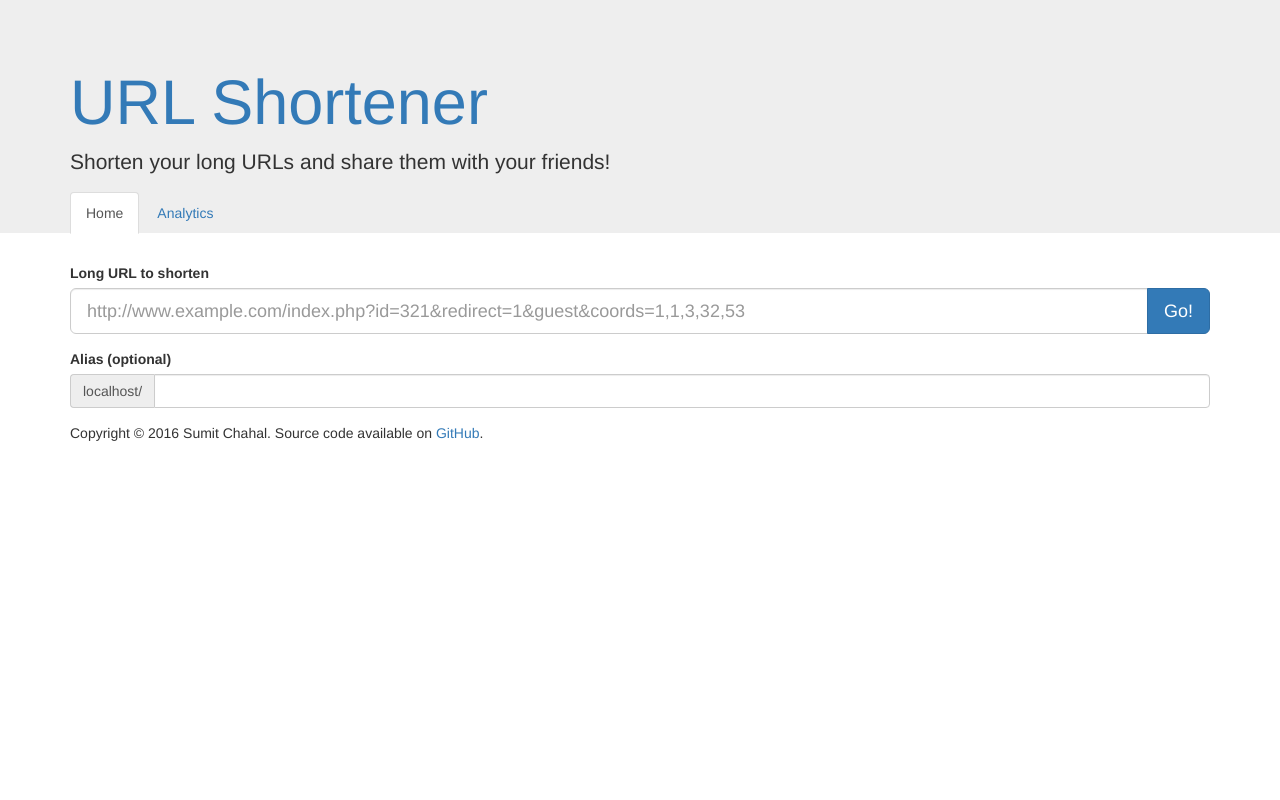
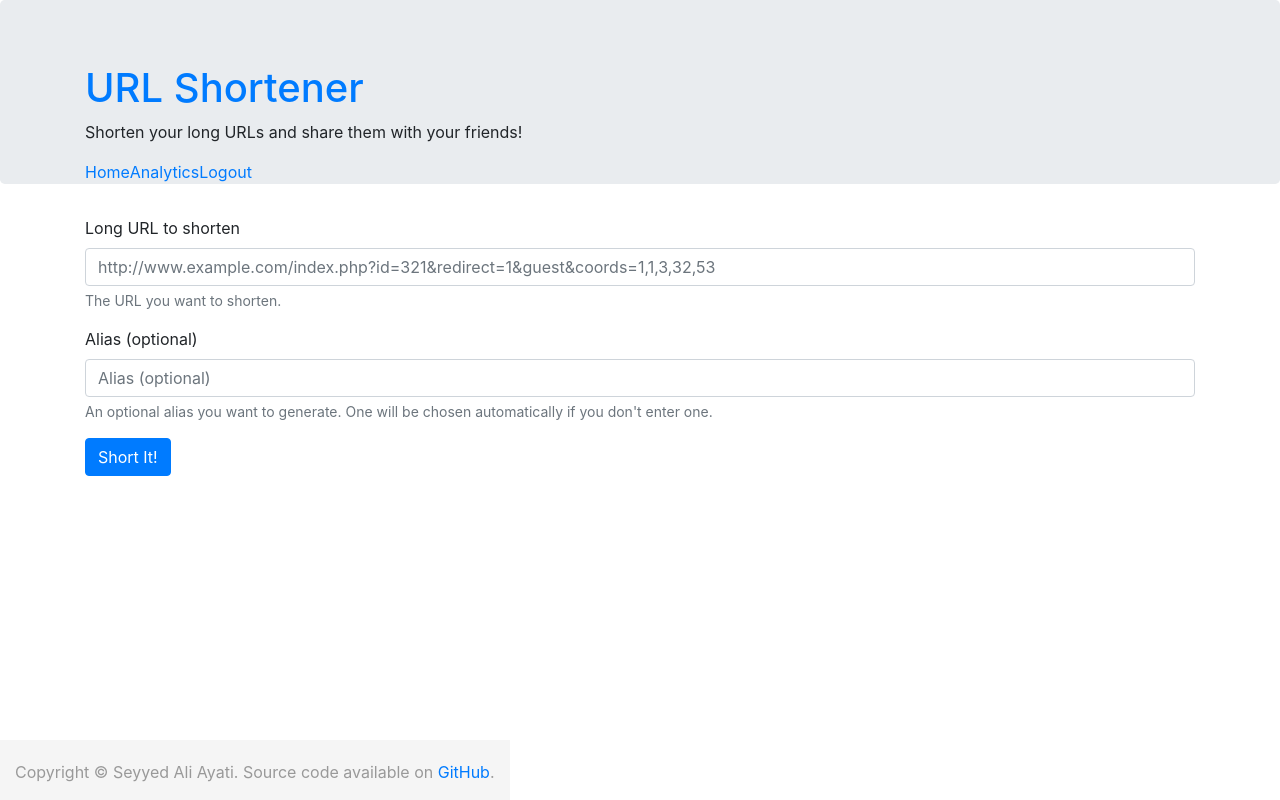
Before and after one commit to seyyedaliayati/Django-URL-Shortener, a Django app: page / in a window 1280 px wide. Run offline with Django 4.2, Linux system fonts and the light colour scheme; the visitor is signed in with stand-in values (Sample User, id 1); some libraries are stand-ins or nearby versions.

Commit message:
Added bootstrap4

```diff
--- /dev/null
+++ b/url_shortener/accounts/urls.py
@@ -0,0 +1,11 @@
+from unicodedata import name
+from django.urls import path
+
+from . import views
+
+app_name = 'accounts'
+urlpatterns = [
+    path('login/', views.CustomLoginView.as_view(), name='login'),
+    path("logout/", views.LogoutView.as_view(), name="logout"),
+    path("register/", views.RegisterView.as_view(), name="register")
+]
--- a/url_shortener/app_urls/forms.py
+++ b/url_shortener/app_urls/forms.py
@@ -9,7 +9,16 @@
 
 
 class URLShortenerForm(forms.Form):
-
+    url = forms.URLField(
+        max_length=_url.max_length,
+        required=True,
+        help_text=_("The URL you want to shorten."),
+        label=_('Long URL to shorten'),
+        widget=forms.URLInput(
+            attrs={'placeholder': 'http://www.example.com/index.php?id=321&redirect=1&guest&coords=1,1,3,32,53',
+                   'required': 'true'},
+        ),
+    )
     alias = forms.CharField(
         max_length=_alias.max_length,
         required=False,
@@ -22,14 +31,3 @@
             message='Alias can only contain alphabets, numerals, underscores and hyphens',
         )]
     )
-
-    url = forms.URLField(
-        max_length=_url.max_length,
-        required=True,
-        help_text=_("The URL you want to shorten."),
-        label=_('Long URL to shorten'),
-        widget=forms.URLInput(
-            attrs={'placeholder': 'http://www.example.com/index.php?id=321&redirect=1&guest&coords=1,1,3,32,53',
-                   'required': 'true'},
-        ),
-    )
--- a/url_shortener/requirements.txt
+++ b/url_shortener/requirements.txt
@@ -1,3 +1,3 @@
 Django
 hashids
-django-widget-tweaks
+django-bootstrap4
--- a/url_shortener/static/css/main.css
+++ b/url_shortener/static/css/main.css
@@ -15,6 +15,9 @@
   }
   #footer {
     background-color: #f5f5f5;
+    position: absolute;
+    left: 0;
+    bottom: 0;
   }
   .credit {
     margin: 20px 0;
--- a/url_shortener/templates/404.html
+++ b/url_shortener/templates/404.html
@@ -1,4 +1,4 @@
-{% extends 'url_shortener/base.html' %}
+{% extends 'base.html' %}
 
 {% block title %}URL Not Found - {{ title }}{% endblock %}
 {% block content %}
--- a/url_shortener/templates/500.html
+++ b/url_shortener/templates/500.html
@@ -1,4 +1,4 @@
-{% extends 'url_shortener/base.html' %}
+{% extends 'base.html' %}
 
 {% block title %}500 Server Error - {{ title }}{% endblock %}
 
--- /dev/null
+++ b/url_shortener/templates/base.html
@@ -0,0 +1,54 @@
+{% with "URL Shortener" as title %}
+{% load static %}
+{% load bootstrap4 %}
+<!DOCTYPE html>
+<html>
+<head>
+  <meta charset="utf-8" />
+  <meta http-equiv="X-UA-Compatible" content="IE=edge" />
+  <meta name="viewport" content="width=device-width, initial-scale=1">
+  <title>{% block title %}{{ title }}{% endblock %}</title>
+  {# Load CSS and JavaScript #}
+  {% bootstrap_css %}
+  {% bootstrap_javascript jquery='full' %}
+  <link rel="stylesheet" href="{% static 'css/main.css' %}" />
+</head>
+<body>
+  <div id="wrapper">
+    <div class="jumbotron" id="banner" style="padding-bottom: 0;">
+      <div class="container">
+        <h1><a href="{% url 'url_shortener:index' %}">URL Shortener</a></h1>
+        <p>Shorten your long URLs and share them with your friends!</p>
+        <ul class="nav nav-tabs" style="border: 0;">
+          <li role="presentation" class="{% block index_nav %}{% endblock %}"><a href="{% url 'url_shortener:index' %}">Home</a></li>
+          <li role="presentation" class="{% block analytics_nav %}{% endblock %}"><a href="{% url 'url_shortener:analytics' %}">Analytics</a></li>
+
+          {% block navextra %}{% endblock %}
+
+          {% if user.is_authenticated %}
+          <li role="presentation" class="{% block logout_nav %}{% endblock %}"><a href="{% url 'accounts:logout' %}">Logout</a></li>
+          {% else %}
+          <li role="presentation" class="{% block register_nav %}{% endblock %}"><a href="{% url 'accounts:register' %}">Register</a></li>
+          <li role="presentation" class="{% block login_nav %}{% endblock %}"><a href="{% url 'accounts:login' %}">Login</a></li>
+          {% endif %}
+
+        </ul>
+      </div>
+    </div>
+    <div class="container">
+      {% block content %}{% endblock %}
+    </div>
+    <div id="push"></div>
+  </div>
+  <div id="footer">
+    <div class="container">
+      <p class="muted credit">
+        Copyright &copy; Seyyed Ali Ayati.
+        Source code available on <a href="https://github.com/smtchahal/url-shortener">GitHub</a>.
+      </p>
+    </div>
+  </div>
+  {% block bodyextra %}{% endblock %}
+</body>
+</html>
+{% endwith %}
--- a/url_shortener/templates/url_shortener/analytics.html
+++ b/url_shortener/templates/url_shortener/analytics.html
@@ -1,4 +1,4 @@
-{% extends 'url_shortener/base.html' %}
+{% extends 'base.html' %}
 
 {% block title %}Analytics - {{ title }}{% endblock %}
 
--- a/url_shortener/templates/url_shortener/base.html
+++ /dev/null
@@ -1,67 +0,0 @@
-{% with "URL Shortener" as title %}
-{% load static %}
-<!DOCTYPE html>
-<html>
-<head>
-  <meta charset="utf-8" />
-  <meta http-equiv="X-UA-Compatible" content="IE=edge" />
-  <meta name="viewport" content="width=device-width, initial-scale=1">
-  <title>{% block title %}{{ title }}{% endblock %}</title>
-  <!-- Bootstrap CDN -->
-  <link rel="stylesheet" href="https://maxcdn.bootstrapcdn.com/bootstrap/3.3.6/css/bootstrap.min.css" integrity="sha384-1q8mTJOASx8j1Au+a5WDVnPi2lkFfwwEAa8hDDdjZlpLegxhjVME1fgjWPGmkzs7" crossorigin="anonymous">
-  {# <link rel="stylesheet" href="https://maxcdn.bootstrapcdn.com/bootstrap/3.3.6/css/bootstrap-theme.min.css" integrity="sha384-fLW2N01lMqjakBkx3l/M9EahuwpSfeNvV63J5ezn3uZzapT0u7EYsXMjQV+0En5r" crossorigin="anonymous"> #}
-  <!-- HTML5 shim and Respond.js for IE8 support of HTML5 elements and media queries -->
-  <!-- WARNING: Respond.js doesn't work if you view the page via file:// -->
-  <!--[if lt IE 9]>
-    <script src="https://oss.maxcdn.com/html5shiv/3.7.2/html5shiv.min.js"></script>
-    <script src="https://oss.maxcdn.com/respond/1.4.2/respond.min.js"></script>
-  <![endif]-->
-  <link rel="stylesheet" href="{% static 'url_shortener/main.css' %}" />
-</head>
-<body>
-  <div id="wrapper">
-    <div class="jumbotron" id="banner" style="padding-bottom: 0;">
-      <div class="container">
-        <h1><a href="{% url 'url_shortener:index' %}">URL Shortener</a></h1>
-        <p>Shorten your long URLs and share them with your friends!</p>
-        <ul class="nav nav-tabs" style="border: 0;">
-          <li role="presentation" class="{% block index_nav %}{% endblock %}"><a href="{% url 'url_shortener:index' %}">Home</a></li>
-          <li role="presentation" class="{% block analytics_nav %}{% endblock %}"><a href="{% url 'url_shortener:analytics' %}">Analytics</a></li>
-          {% block navextra %}{% endblock %}
-        </ul>
-      </div>
-    </div>
-    <div class="container">
-      {% block content %}{% endblock %}
-    </div>
-    <div id="push"></div>
-  </div>
-  <div id="footer">
-    <div class="container">
-      <p class="muted credit">
-        Copyright &copy; 2016 Sumit Chahal.
-        Source code available on <a href="https://github.com/smtchahal/url-shortener">GitHub</a>.
-      </p>
-    </div>
-  </div>
-  <!-- jQuery CDN -->
-  <script src="https://ajax.googleapis.com/ajax/libs/jquery/1.11.3/jquery.min.js"></script>
-  <!-- jQuery local fallback -->
-  <script>window.jQuery || document.write('<script src="{% static 'jquery-1.11.3/jquery.min.js' %}"><\/script>')</script>
-  <!-- Bootstrap JS CDN -->
-  <script src="https://maxcdn.bootstrapcdn.com/bootstrap/3.3.6/js/bootstrap.min.js" integrity="sha384-0mSbJDEHialfmuBBQP6A4Qrprq5OVfW37PRR3j5ELqxss1yVqOtnepnHVP9aJ7xS" crossorigin="anonymous"></script>
-  <!-- Bootstrap JS local fallback -->
-  <script>if(typeof($.fn.modal) == 'undefined') {document.write('<script src="{% static 'bootstrap-3.3.6/js/bootstrap.min.js' %}"><\/script>')}</script>
-  <!-- Bootstrap CSS local fallback -->
-  <script>
-    $(document).ready(function() {
-      var bodyColor = $('body').css('color');
-      if (bodyColor != 'rgb(51, 51, 51)') {
-        $('head').prepend('<link rel="stylesheet" href="{% static 'bootstrap-3.3.6/css/bootstrap.min.css' %}" />');
-      }
-    });
-  </script>
-  {% block bodyextra %}{% endblock %}
-</body>
-</html>
-{% endwith %}
--- a/url_shortener/templates/url_shortener/index.html
+++ b/url_shortener/templates/url_shortener/index.html
@@ -1,59 +1,16 @@
-{% extends 'url_shortener/base.html' %}
-{% load widget_tweaks %}
+{% extends 'base.html' %}
+{% load bootstrap4 %}
 
 {% block index_nav %}active{% endblock %}
 
 {% block content %}
-<form role="form" action="{% url 'url_shortener:index' %}" method="post">
+<form method="post" class="form">
   {% csrf_token %}
-
-  {% for error in form.non_field_errors %}
-  <div class="alert alert-danger" role="alert">
-    <a href="#" class="close" data-dismiss="alert" aria-label="close">&times;</a>
-    <span class="glyphicon glyphicon-exclamation-sign" aria-hidden="true"></span>
-    <span class="sr-only">Error</span>
-    {{ error }}
-  </div>
-  {% endfor %}
-
-  <div class="form-group">
-    {% for error in form.url.errors %}
-    <div class="alert alert-danger" role="alert">
-      <a href="#" class="close" data-dismiss="alert" aria-label="close">&times;</a>
-      <span class="glyphicon glyphicon-exclamation-sign" aria-hidden="true"></span>
-      <span class="sr-only">Error</span>
-      {{ error }}
-    </div>
-    {% endfor %}
-    <label for="{{ form.url.id_for_label }}">{{ form.url.label }}</label>
-    <div class="input-group{% if form.url.errors %} has-error{% endif %}">
-      {{ form.url|add_class:"form-control input-lg"|attr:"aria-describedby:url-addon" }}
-      <span class="input-group-btn">
-        <button class="btn btn-primary btn-lg" type="submit">Go!</button>
-      </span>
-    </div>
-  </div>
-
-  <!--
-  <div class="form-group">
-    <input class="btn btn-primary center-block" type="submit" value="Make it short!" />
-  </div> -->
-
-  <div class="form-group">
-    {% for error in form.alias.errors %}
-    <div class="alert alert-danger" role="alert">
-      <a href="#" class="close" data-dismiss="alert" aria-label="close">&times;</a>
-      <span class="glyphicon glyphicon-exclamation-sign" aria-hidden="true"></span>
-      <span class="sr-only">Error</span>
-      {{ error }}
-    </div>
-    {% endfor %}
-    <label for="{{ form.alias.id_for_label }}">{{ form.alias.label }}</label>
-    <div class="input-group{% if form.alias.errors %} has-error{% endif %}">
-      <span class="input-group-addon" id="alias-addon">{{ absolute_index_url }}</span>
-      {{ form.alias|add_class:"form-control"|attr:"aria-describedby:alias-addon" }}
-    </div>
-  </div>
-
+  {% bootstrap_form form %}
+  {% buttons %}
+  <button type="submit" class="btn btn-primary">
+      Short It!
+  </button>
+  {% endbuttons %}
 </form>
 {% endblock %}
--- a/url_shortener/templates/url_shortener/preview.html
+++ b/url_shortener/templates/url_shortener/preview.html
@@ -1,4 +1,4 @@
-{% extends 'url_shortener/base.html' %}
+{% extends 'base.html' %}
 
 {% block title %}Preview - {{ title }}{% endblock %}
 
--- a/url_shortener/url_shortener/settings.py
+++ b/url_shortener/url_shortener/settings.py
@@ -41,7 +41,7 @@
     'app_urls.apps.AppUrlsConfig',
     'accounts.apps.AccountsConfig',
     # Third-party apps
-    'widget_tweaks'
+    'bootstrap4',
 ]
 
 MIDDLEWARE = [
--- a/url_shortener/url_shortener/urls.py
+++ b/url_shortener/url_shortener/urls.py
@@ -20,5 +20,9 @@
 
 urlpatterns = [
     path('admin/', admin.site.urls),
+    path('accounts/', include('accounts.urls')),
     path('', include('app_urls.urls')),
-] + static(settings.STATIC_URL, document_root=settings.STATIC_ROOT)
+]
+
+if settings.DEBUG:
+    urlpatterns += static(settings.STATIC_URL, document_root=settings.STATIC_ROOT)
```
Also changed, not shown: url_shortener/accounts/forms.py (added, +16 -0 lines), url_shortener/accounts/views.py (+21 -2 lines), url_shortener/templates/accounts/login.html (added, +18 -0 lines), url_shortener/templates/accounts/register.html (added, +18 -0 lines).
